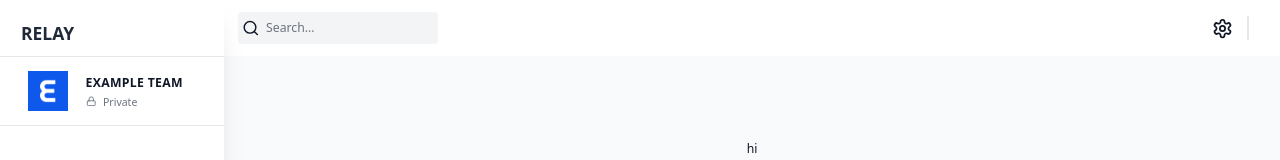
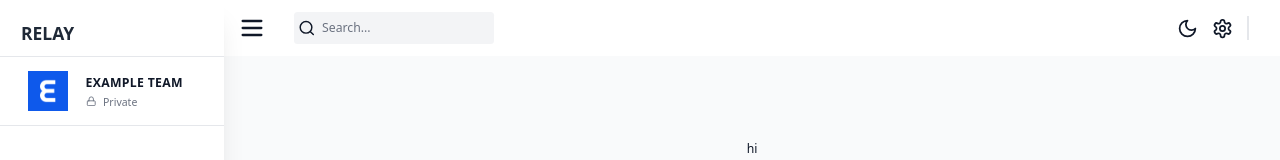
Before and after one commit to markaxelus/relay, a Next.js app in the folder client/: page / in a window 1280 px wide. Shown: the top 160 px of the page. Built offline with nearby package versions, Linux system fonts and the light colour scheme; no server answers.

Commit message:
darkMode setup with redux

```diff
--- a/client/src/app/(components)/Navbar/index.tsx
+++ b/client/src/app/(components)/Navbar/index.tsx
@@ -1,12 +1,28 @@
 import React from 'react'
-import { Search, Settings } from 'lucide-react'
+import { Menu, Moon, Search, Settings, Sun } from 'lucide-react'
 import Link from 'next/link';
+import { useAppDispatch, useAppSelector } from '@/app/redux';
+import { setIsDarkMode, setIsSidebarCollapsed } from '@/state';
 
 const Navbar = () => {
+
+    const dispatch = useAppDispatch();
+    const isSidebarCollapsed = useAppSelector(
+            (state) => state.global.isSidebarCollapsed
+        );
+        const isDarkMode = useAppSelector(
+            (state) => state.global.isDarkMode
+        );
+
     return (
         <div className='flex items-center justify-between bg-white px-4 py-3 dark:bg-black '>
             {/* Search Bar */}
             <div className='flex items-center gap-8'>
+                {isSidebarCollapsed ? null : (
+                    <button onClick={() => dispatch(setIsSidebarCollapsed(!isSidebarCollapsed))}>
+                        <Menu className='h-8 w-8 dark:text-white' />
+                    </button>
+                )}
                 <div className="relative flex h-min w-[200px]">
                     <Search className='absolute left-[4px] top-1/2 mr-2 h-5 w-5 -translate-y-1/2 transform cursor-pointer dark:text-white '/>
                     <input
@@ -19,9 +35,27 @@
 
             {/* Icons */}
             <div className="flex items-center">
+                <button
+                    onClick={() => dispatch(setIsDarkMode(!isDarkMode))}
+                    className={
+                        isDarkMode
+                        ? `rounded p-2 dark:hover:bg-gray-700`
+                        : `rounded p-2 hover:bg-gray-100`
+                    }
+                >
+                    {isDarkMode ? (
+                        <Sun className='h-6 w-6 cursor-pointer dark:text-white'/>
+                    ) : (
+                        <Moon className='h-6 w-6 cursor-pointer dark:text-white'/>
+                    )}
+                </button>
                 <Link
                     href="/settings"
-                className='h-min w-min rounded p-2 hover:bg-gray-100'
+                    className={
+                        isDarkMode
+                        ? `h-min w-min rounded p-2 dark:hover:bg-gray-700`
+                        : `h-min w-min rounded p-2 hover:bg-gray-100`
+                    }
                 >
                     <Settings className='h-6 w-6 cursor-pointer dark:text-white' />
                 </Link>
```
Lines whose indentation alone changed are shown as unchanged.
